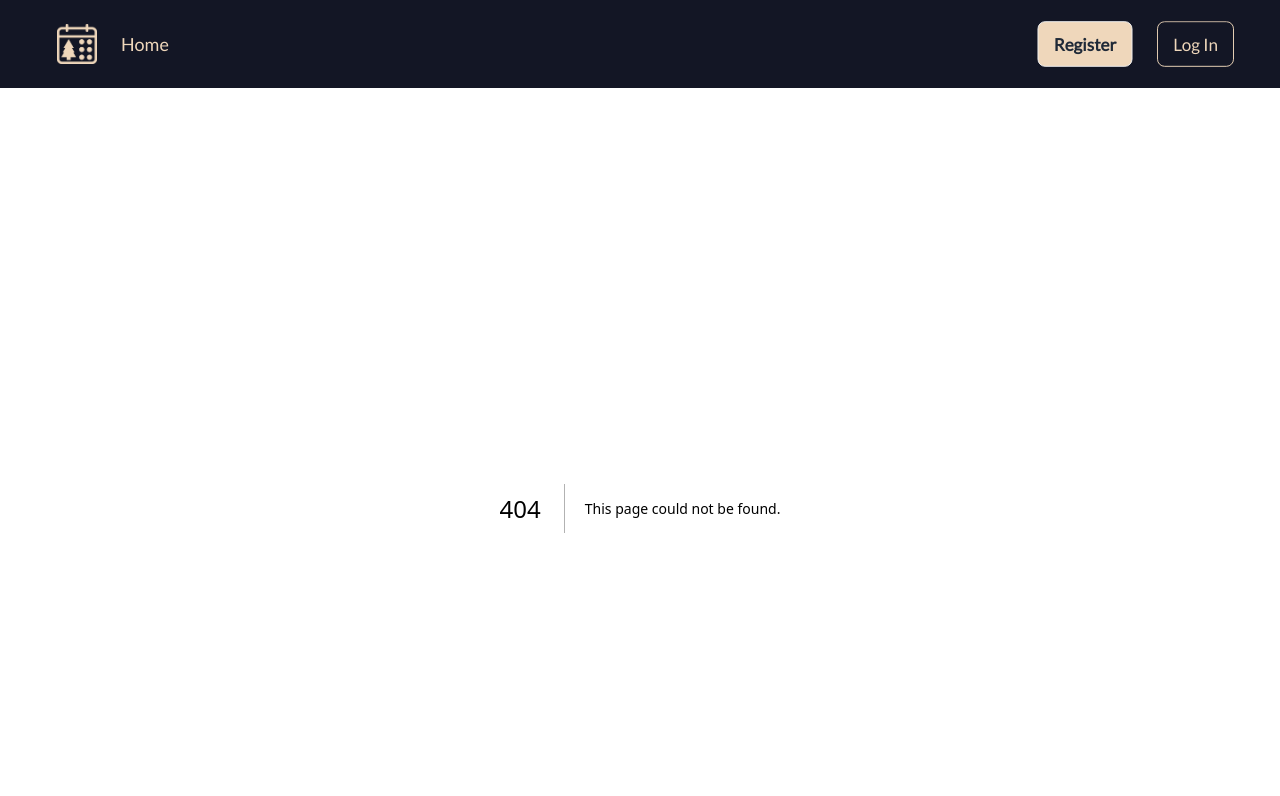
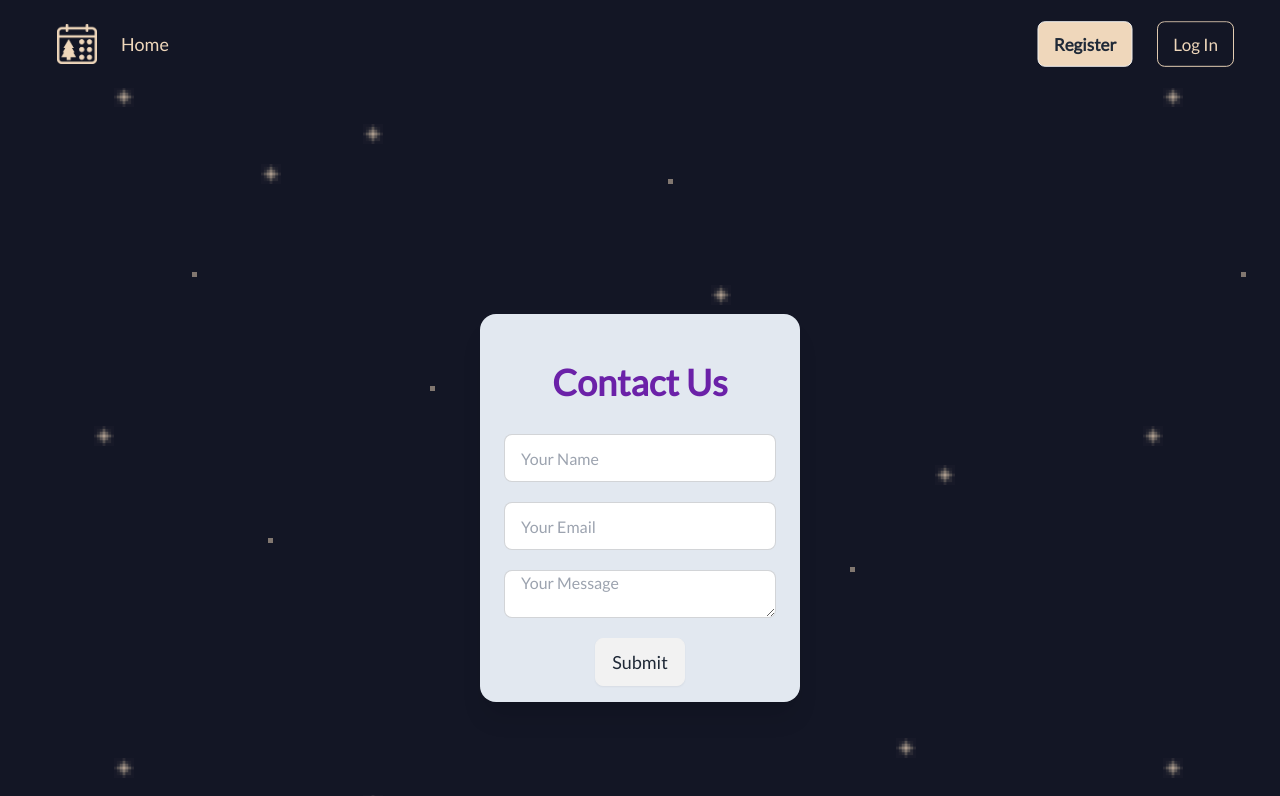
Before and after one commit to johntrehearn/CalendarApp-Team-5, a Next.js app in the folder frontend/: page /contact in a window 1280 px wide. Before the commit this address had no page. Shown: the top 796 px of the page. Built offline with nearby package versions, Linux system fonts and the light colour scheme.

Commit message:
contact form

```diff
--- /dev/null
+++ b/frontend/src/app/contact/page.tsx
@@ -0,0 +1,45 @@
+import { fontTitle } from "../utilities/font";
+const ContactPage = () => {
+  /* const handleSubmit = (e: React.FormEvent<HTMLFormElement>) => {
+    e.preventDefault();
+    //  form submission logic here
+  }; */
+
+  return (
+    <div className="flex items-center justify-center h-screen">
+      <div className="card w-80 bg-[#e2e8f0] shadow-xl px-6 py-4">
+        <div className="text-center my-8">
+          <h1 className="text-4xl font-bold text-purple-800">Contact Us</h1>
+        </div>
+        <form
+          /*  onSubmit={handleSubmit} */
+          className="flex flex-col items-center gap-5"
+        >
+          <input
+            type="text"
+            placeholder="Your Name"
+            className="input input-bordered w-full max-w-xs"
+          />
+          <input
+            type="email"
+            placeholder="Your Email"
+            className="input input-bordered w-full max-w-xs"
+          />
+          <textarea
+            placeholder="Your Message"
+            className="input input-bordered w-full max-w-xs"
+            rows={4}
+          ></textarea>
+          <button
+            type="submit"
+            className="btn hover:btn-outline font-normal text-lg"
+          >
+            Submit
+          </button>
+        </form>
+      </div>
+    </div>
+  );
+};
+
+export default ContactPage;
```
